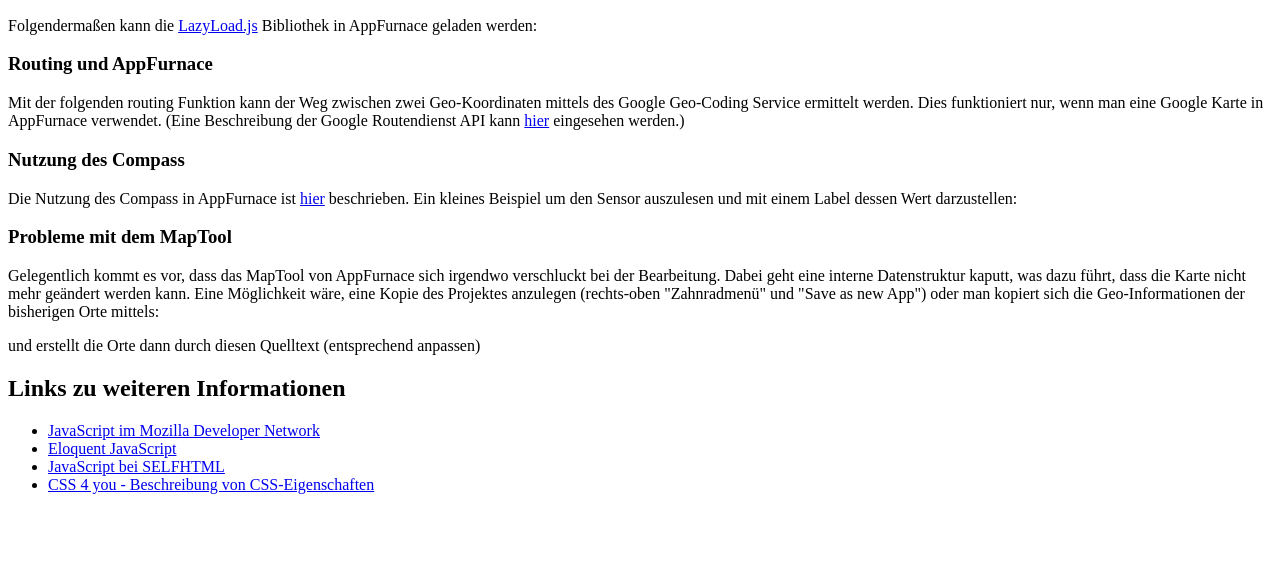
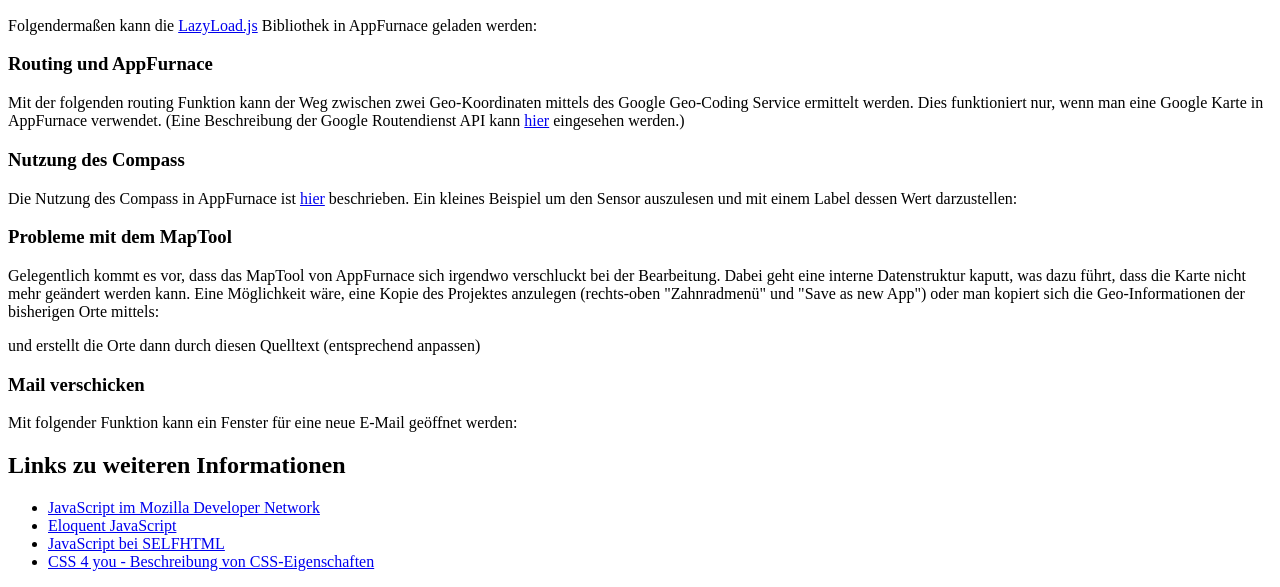
Before and after one commit to AndreasLochwitz/JavaScript-und-AppFurnace, a plain HTML site: page index.html in a window 1280 px wide. Shown: the part 1396-1983 px from the top of the page. Before the commit the page ends 1906 px from the top, so only its background shows below. Drawn offline with Linux system fonts and the light colour scheme.

Commit message:
Added SendMail example

```diff
--- a/index.html
+++ b/index.html
@@ -117,6 +117,10 @@
     <p> und erstellt die Orte dann durch diesen Quelltext (entsprechend anpassen)</p>
     <script src="https://gist.github.com/AndreasLochwitz/8298661.js"></script>
 
+        <h3><a name="mail">Mail verschicken</a></h3>
+        <p>Mit folgender Funktion kann ein Fenster für eine neue E-Mail geöffnet werden:</p>
+        <script src="https://gist.github.com/AndreasLochwitz/8302207.js"></script>
+
 		<h2><a name="links">Links zu weiteren Informationen</a></h2>
 		<ul>
 			<li><a href="https://developer.mozilla.org/en-US/docs/Web/JavaScript" target="_blank">JavaScript im Mozilla Developer Network</a></li>
```
